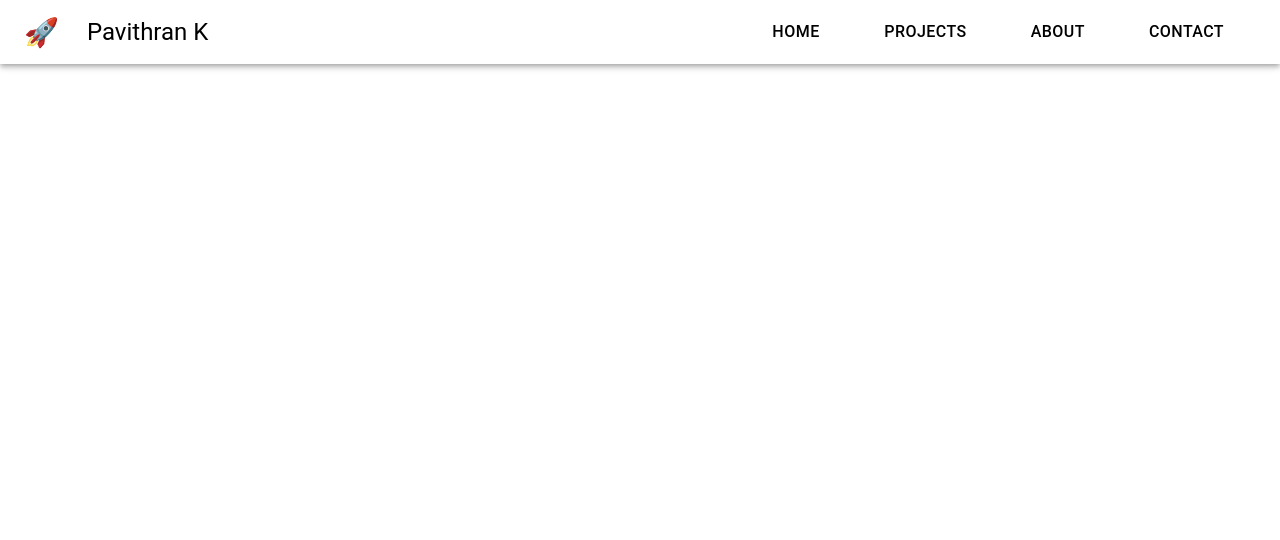
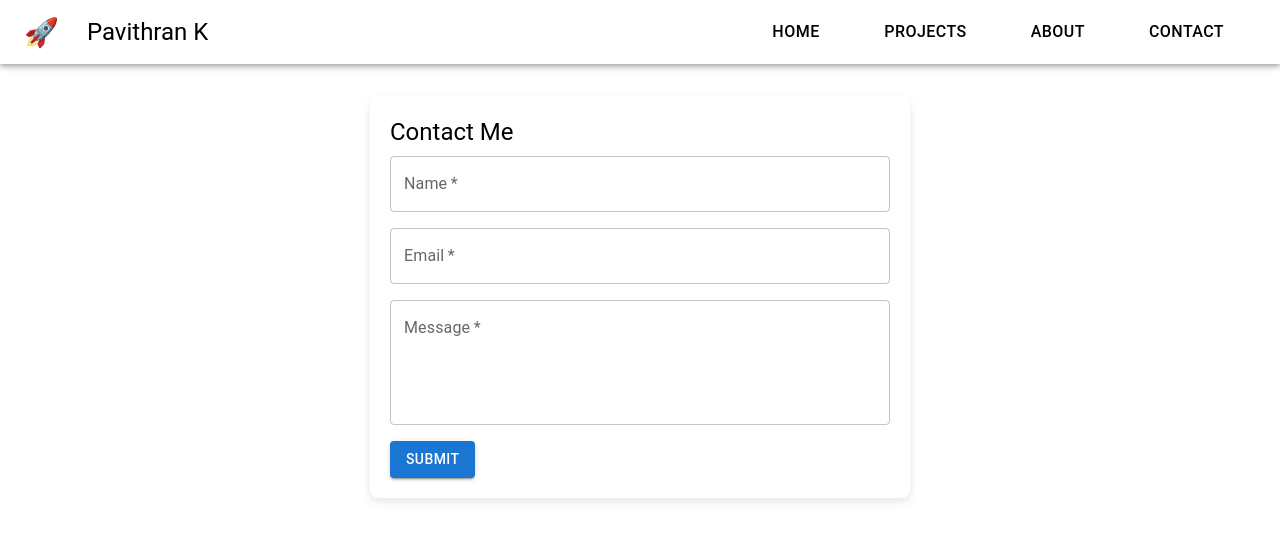
Before and after one commit to Pavithrank02/personal-portfolio, a React (Create React App) app: page /contact in a window 1280 px wide. Shown: the top 540 px of the page. Built offline with nearby package versions, Linux system fonts and the light colour scheme.

Commit message:
contact form made

```diff
--- a/package.json
+++ b/package.json
@@ -11,6 +11,7 @@
     "@testing-library/jest-dom": "^5.17.0",
     "@testing-library/react": "^13.4.0",
     "@testing-library/user-event": "^13.5.0",
+    "framer-motion": "^10.16.5",
     "react": "^18.2.0",
     "react-dom": "^18.2.0",
     "react-router-dom": "^6.19.0",
--- a/src/App.js
+++ b/src/App.js
@@ -5,6 +5,7 @@ import Header from './components/Header';
 import HomePage from './components/HomePage';
 import { BrowserRouter as Router, Route, Routes } from 'react-router-dom';
 import ProjectsPage from './components/ProjectsPage';
+import ContactPage from './components/ContactPage';
 
 const App = () => {
   return (
@@ -17,7 +18,7 @@ const App = () => {
         {/* Add routes for other pages like Projects, About, Contact */}
         <Route path="/projects" element={<ProjectsPage />} />
         <Route path="/about" element={<AboutMe />} />
-        {/* <Route path="/contact" component={ContactPage} /> */}
+        <Route path="/contact" element={<ContactPage />} />
       </Routes>
     </div>
   </Router>
--- /dev/null
+++ b/src/components/ContactForm.js
@@ -0,0 +1,98 @@
+// src/components/ContactForm.js
+import React, { useState } from 'react';
+import { TextField, Button, Typography, Grid } from '@mui/material';
+import { styled } from '@mui/system';
+import { motion } from 'framer-motion';
+
+const StyledForm = styled(motion.form)({
+  maxWidth: '500px',
+  margin: '0 auto',
+  padding: '20px',
+  borderRadius: '8px',
+  boxShadow: '0 4px 8px rgba(0, 0, 0, 0.1)',
+  transition: 'box-shadow 0.3s ease-in-out',
+  '&:hover': {
+    boxShadow: '0 6px 12px rgba(0, 0, 0, 0.2)',
+  },
+});
+
+const ContactForm = () => {
+  const [formData, setFormData] = useState({
+    name: '',
+    email: '',
+    message: '',
+  });
+
+  const handleInputChange = (event) => {
+    const { name, value } = event.target;
+    setFormData({
+      ...formData,
+      [name]: value,
+    });
+  };
+
+  const handleSubmit = (event) => {
+    event.preventDefault();
+    console.log('Form submitted:', formData);
+    setFormData({
+      name: '',
+      email: '',
+      message: '',
+    });
+  };
+
+  return (
+    <StyledForm
+      initial={{ opacity: 0, y: -20 }}
+      animate={{ opacity: 1, y: 0 }}
+      transition={{ duration: 0.5 }}
+      onSubmit={handleSubmit}
+    >
+      <Typography variant="h5" gutterBottom>
+        Contact Me
+      </Typography>
+      <Grid container spacing={2}>
+        <Grid item xs={12}>
+          <TextField
+            required
+            fullWidth
+            label="Name"
+            name="name"
+            value={formData.name}
+            onChange={handleInputChange}
+          />
+        </Grid>
+        <Grid item xs={12}>
+          <TextField
+            required
+            fullWidth
+            label="Email"
+            name="email"
+            type="email"
+            value={formData.email}
+            onChange={handleInputChange}
+          />
+        </Grid>
+        <Grid item xs={12}>
+          <TextField
+            required
+            fullWidth
+            multiline
+            rows={4}
+            label="Message"
+            name="message"
+            value={formData.message}
+            onChange={handleInputChange}
+          />
+        </Grid>
+        <Grid item xs={12}>
+          <Button variant="contained" color="primary" type="submit">
+            Submit
+          </Button>
+        </Grid>
+      </Grid>
+    </StyledForm>
+  );
+};
+
+export default ContactForm;
--- /dev/null
+++ b/src/components/ContactPage.js
@@ -0,0 +1,16 @@
+// src/pages/ContactPage.js
+import React from 'react';
+import { Container, Box } from '@mui/material';
+import ContactForm from '../components/ContactForm';
+
+const ContactPage = () => {
+  return (
+    <Container>
+      <Box mt={4}>
+        <ContactForm />
+      </Box>
+    </Container>
+  );
+};
+
+export default ContactPage;
```
Also changed, not shown: 1 other file (tests, documents, lock files or other folders).
